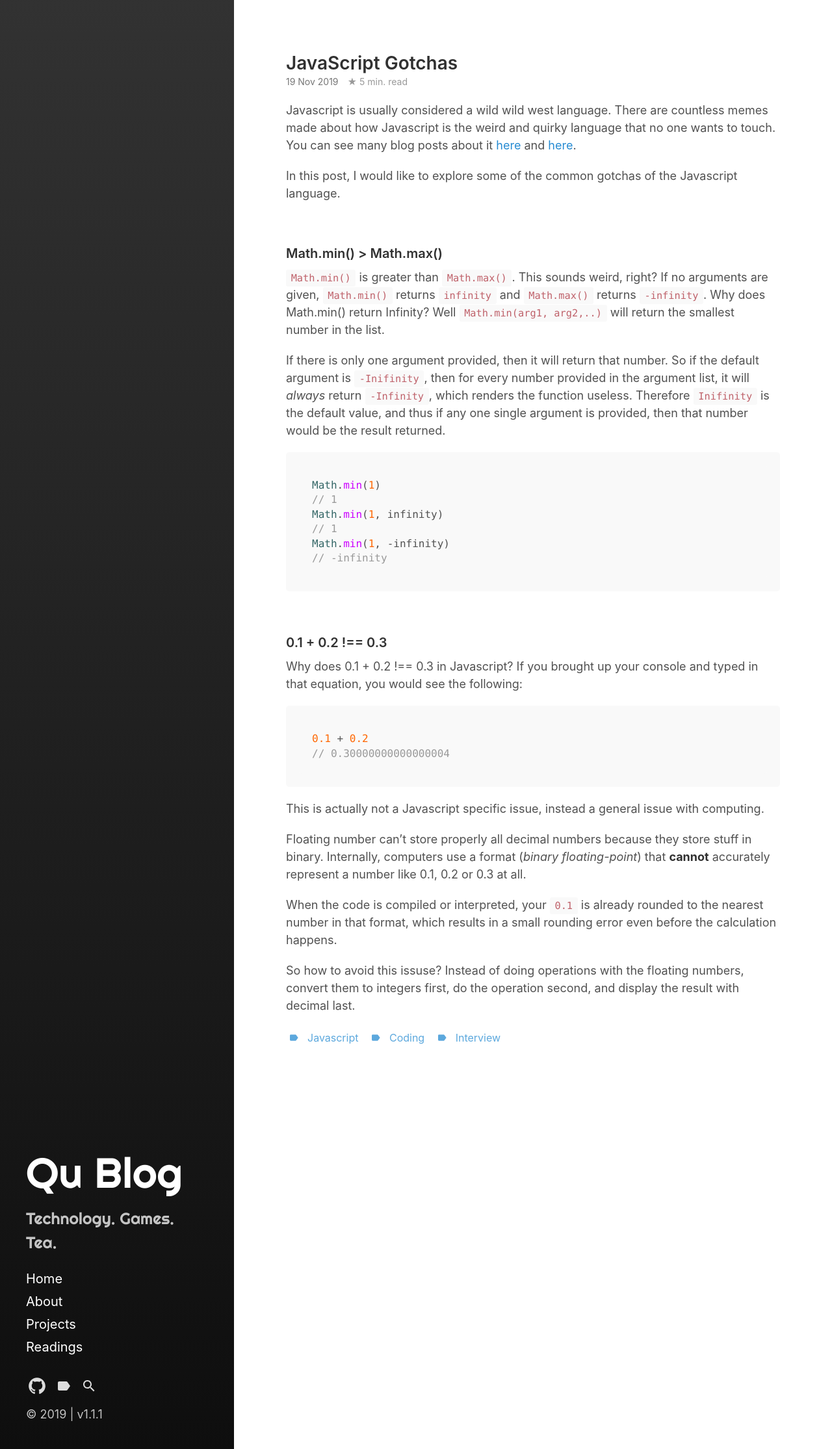
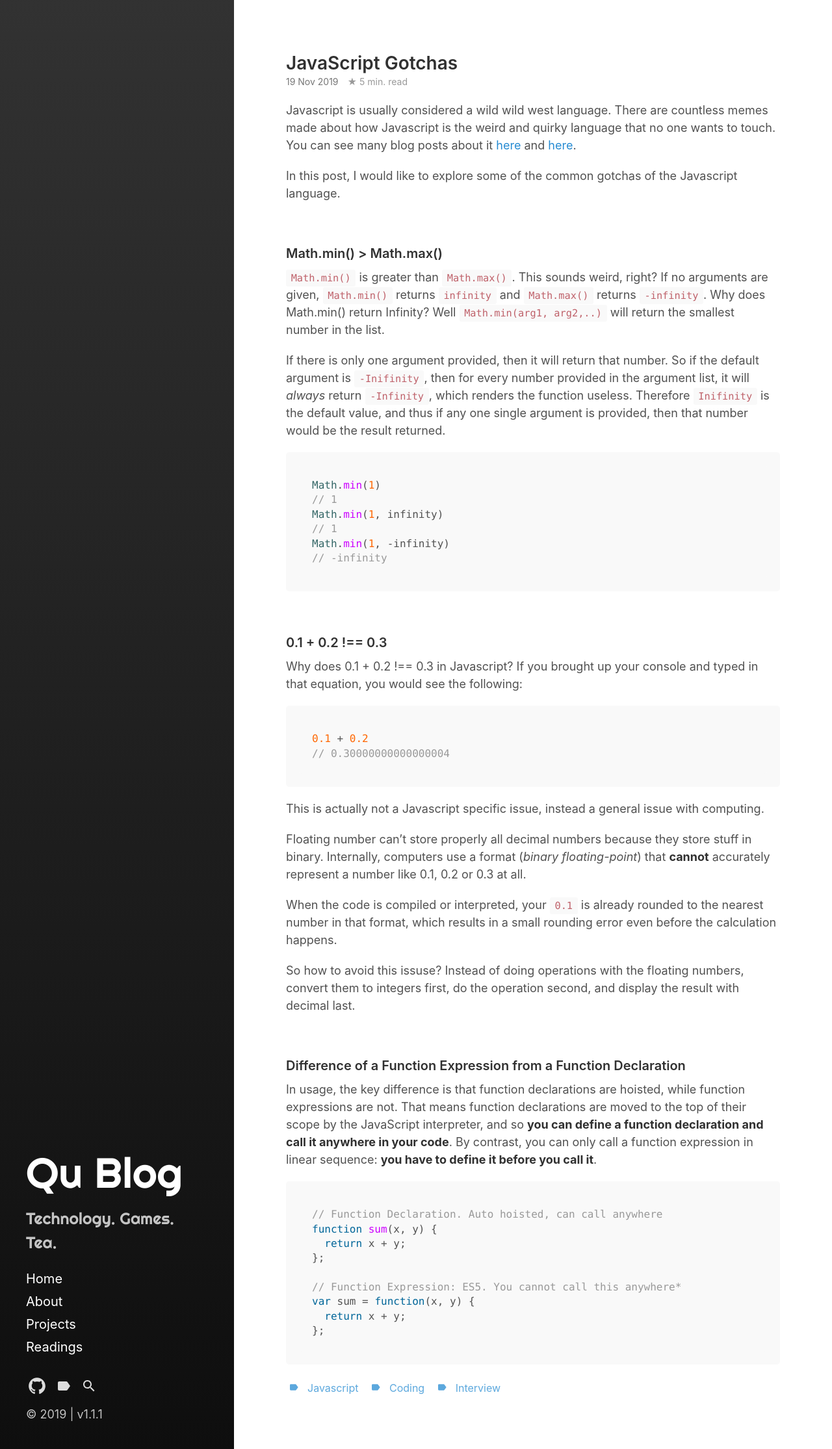
Before and after one commit to yiqu/yiqu.github.io, a Jekyll site: the page built from _posts/2019-11-19-js-stuff.md, in a window 1280 px wide. Shown: the whole page at 65% size. Built offline with Jekyll 4.4.1, drawn with Linux system fonts in a browser that asks for light colours; some web fonts are replaced.

Commit message:
Update 2019-11-19-js-stuff.md

````diff
--- a/_posts/2019-11-19-js-stuff.md
+++ b/_posts/2019-11-19-js-stuff.md
@@ -50,3 +50,22 @@ Floating number can't store properly all decimal numbers because they store stuf
 When the code is compiled or interpreted, your <code>0.1</code> is already rounded to the nearest number in that format, which results in a small rounding error even before the calculation happens.
 
 So how to avoid this issuse? Instead of doing operations with the floating numbers, convert them to integers first, do the operation second, and display the result with decimal last.
+
+
+<br/>
+
+#### Difference of a Function Expression from a Function Declaration
+
+In usage, the key difference is that function declarations are hoisted, while function expressions are not. That means function declarations are moved to the top of their scope by the JavaScript interpreter, and so **you can define a function declaration and call it anywhere in your code**. By contrast, you can only call a function expression in linear sequence: **you have to define it before you call it**.
+
+```javascript
+// Function Declaration. Auto hoisted, can call anywhere
+function sum(x, y) {
+  return x + y;
+};
+
+// Function Expression: ES5. You cannot call this anywhere*
+var sum = function(x, y) {
+  return x + y;
+};
+```
````
